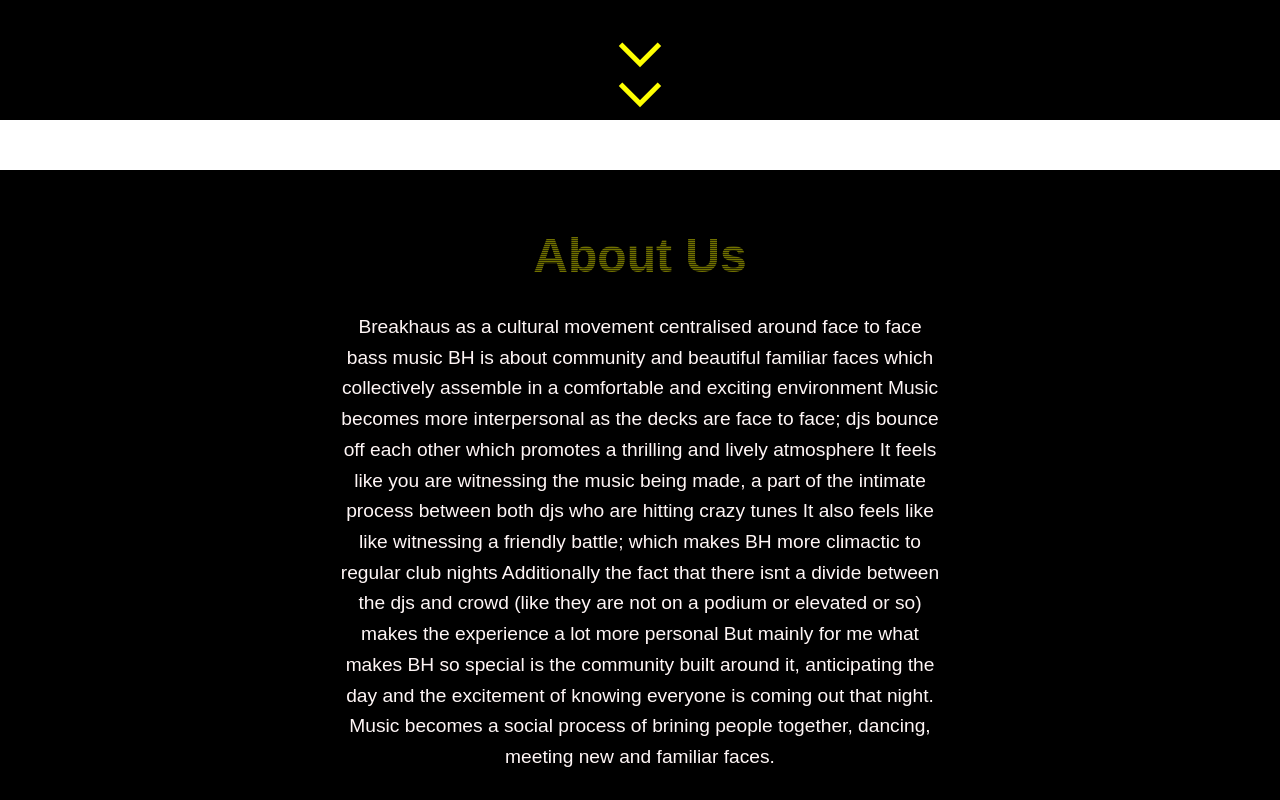
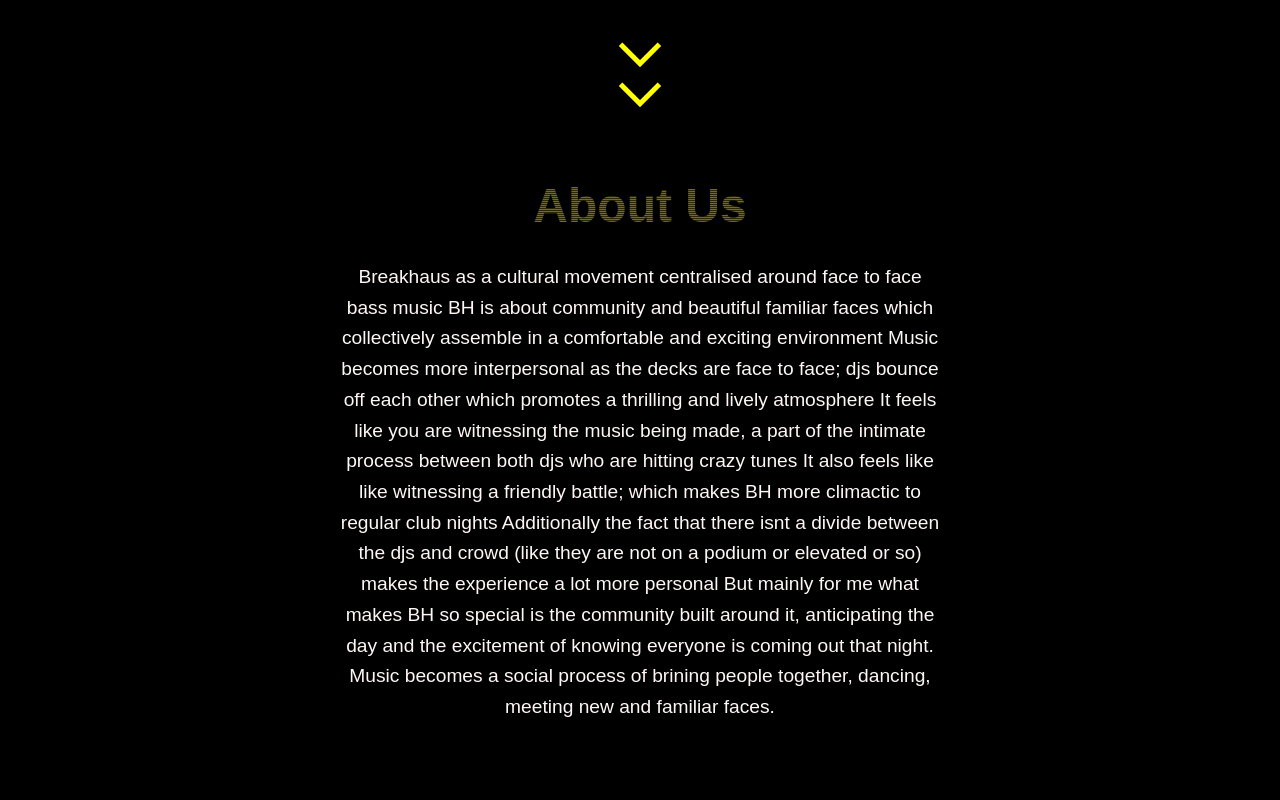
Before and after one commit to mac2124/breakhaus, a Next.js app: page /breakhaus/ in a window 1280 px wide. Shown: the part 1480-2280 px from the top of the page. Built offline with nearby package versions, Linux system fonts and the light colour scheme.

Commit message:
fix about us

```diff
--- a/app/components/AboutUsHeader/AboutUsHeader.css
+++ b/app/components/AboutUsHeader/AboutUsHeader.css
@@ -5,7 +5,6 @@
     height: 100vh; /* Full viewport height */
     background-color: #000000; /* Dark background for contrast */
     position: relative; /* Ensure the container is positioned for absolute children */
-    margin-top: 50px; /* Add spacing above the About Us section */
   }
 
   .about-us-header-title {
```
